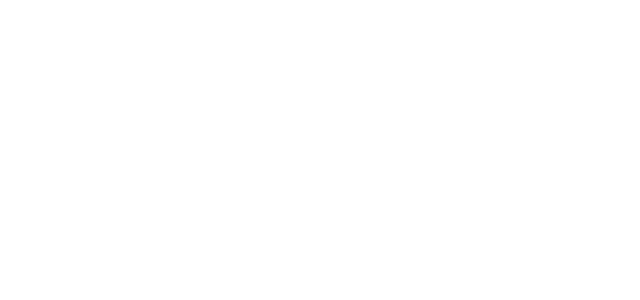
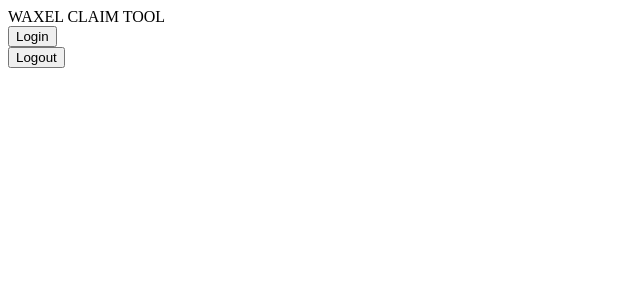
Before and after one commit to Wapaca/waxel_claim_ninjas, a Nuxt app: page /transfer in a window 1280 px wide. Before the commit this address had no page. Shown: the top 300 px of the page, without its empty margins (0-640 px from the left). Built offline with nearby package versions, Linux system fonts and the light colour scheme.

Commit message:
add layout

```diff
--- /dev/null
+++ b/app.vue
@@ -0,0 +1,5 @@
+<template>
+  <NuxtLayout>
+    <NuxtPage />
+  </NuxtLayout>
+</template>
--- /dev/null
+++ b/components/layouts/default/header.vue
@@ -0,0 +1,21 @@
+<template>
+	<div class="waxelclaim-header">
+		<div class="header-logo">WAXEL CLAIM TOOL</div>
+		<div class="header-account">
+			<div>
+				<div v-if="chainStore.session">
+					<span>{{ chainStore.session.actor }} connected</span>
+					<button @click="chainStore.transact">Transact test</button>
+				</div>
+				<button v-else @click="chainStore.login">Login</button>
+			</div>
+			<div>
+				<button @click="chainStore.logout">Logout</button>
+			</div>
+		</div>
+	</div>
+</template>
+<script setup>
+import { useChainStore } from '@/stores/chain';
+const chainStore = useChainStore()
+</script>
--- a/components/waxel.vue
+++ b/components/waxel.vue
@@ -1,22 +1,6 @@
 <template>
 	<div class="waxel">
 		<ClientOnly>
-			<div>
-				<div v-if="chainStore.session">
-					<span>{{ chainStore.session.actor }} connected</span>
-					<button @click="chainStore.transact">Transact test</button>
-				</div>
-				<button v-else @click="chainStore.login">Login</button>
-			</div>
-			<hr>
-			<div>
-				<button @click="chainStore.logout">Logout</button>
-			</div>
-
-			<hr>
-			<hr>
-			<hr>
-
 			<div class="waxel-actors">
 				<div class="waxel-actors-list">
 					<div v-for="actor in waxelStore.actors" class="waxel-actors-list-item">
@@ -43,10 +27,8 @@
 	</div>
 </template>
 <script setup>
-import { useChainStore } from '@/stores/chain';
 import { useWaxelStore } from '@/stores/waxel'
 
-const chainStore = useChainStore()
 const waxelStore = useWaxelStore()
 
 onMounted(() => {
--- /dev/null
+++ b/layouts/default.vue
@@ -0,0 +1,8 @@
+<template>
+	<div>
+		<LayoutsDefaultHeader />
+		<div class="waxelclaim-content">
+			<slot />
+		</div>
+	</div>
+</template>
--- a/pages/index.vue
+++ b/pages/index.vue
@@ -1,5 +1,5 @@
 <template>
-	<div>
+	<div class="waxelpage">
 		<Waxel />
 	</div>
 </template>
```
